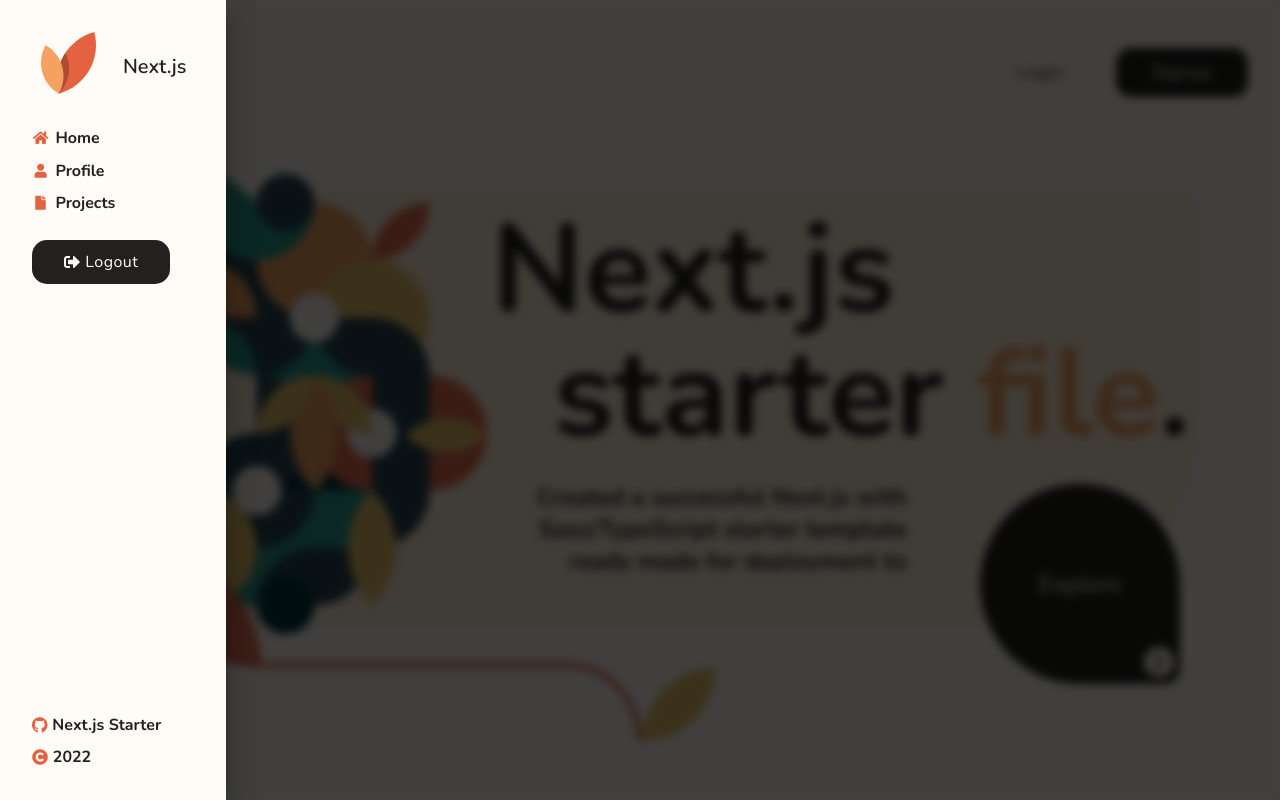
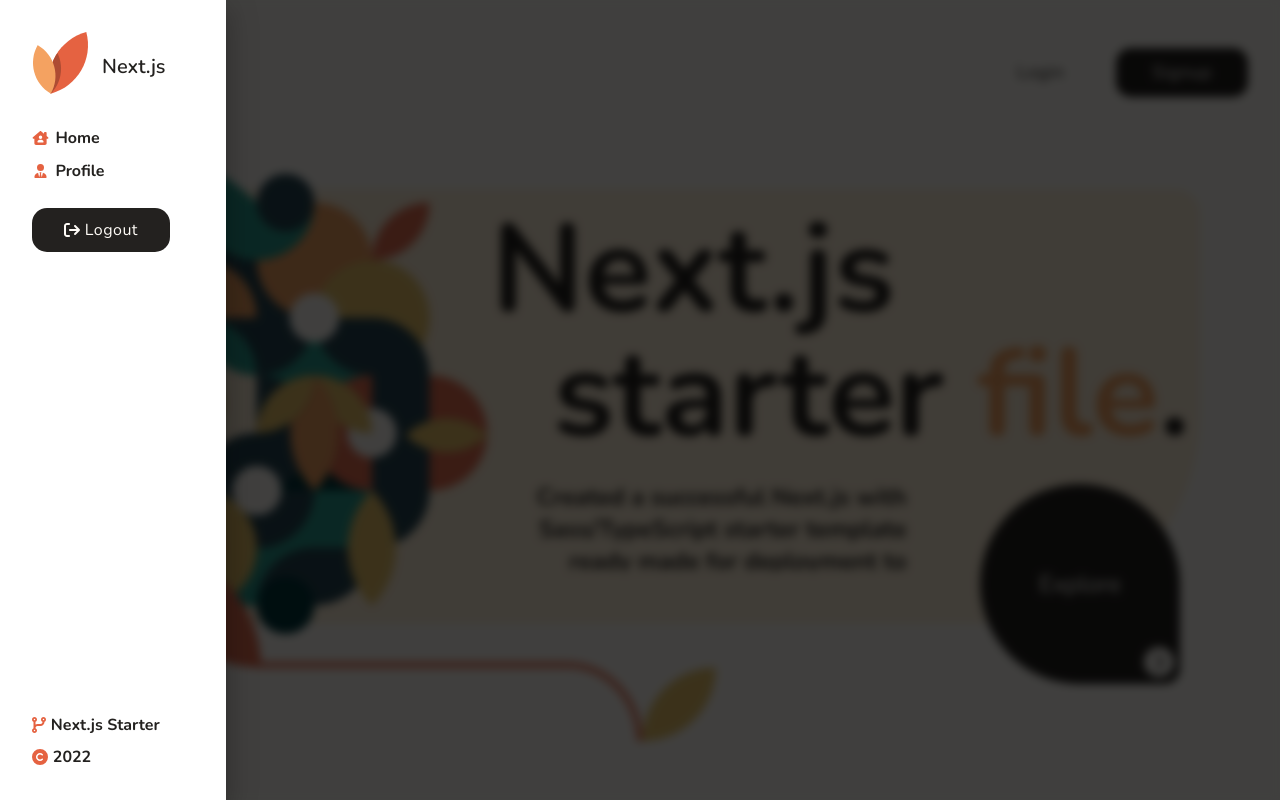
Before and after one commit to designpigofficial/NextJs-TypeScript-Sass-Starter, a Next.js app: page / in a window 1280 px wide. Both pictures are taken after a click on the element 74 px from the left and 507 px from the top of the page. Shown: the top 800 px of the page. Built offline with nearby package versions, Linux system fonts and the light colour scheme.

Commit message:
font awesome and error dev env fix

```diff
--- a/components/explore.tsx
+++ b/components/explore.tsx
@@ -1,4 +1,7 @@
 import { Button } from '@mui/material';
+// Import the FontAwesomeIcon component
+import { faChevronRight } from '@fortawesome/free-solid-svg-icons'
+import { FontAwesomeIcon } from "@fortawesome/react-fontawesome";
 
 export default function Explore() {
     return (
@@ -6,7 +9,7 @@
             <div className="innerExplore">
                 <p>Explore</p>
                 <Button className="arrow lightBtn" title="Explore">
-                    <i className="fas fa-chevron-right"></i>
+                    <FontAwesomeIcon icon={faChevronRight} />
                 </Button>
             </div>
         </div>
--- a/components/mobileMenu.tsx
+++ b/components/mobileMenu.tsx
@@ -1,6 +1,8 @@
 import Link from "next/link";
 import { Button } from "@mui/material";
 import { LazyLoadImage } from "../imports";
+import { faFile, faSignOut, faHouseChimneyUser, faUserTie, faCopyright, faCodeBranch } from '@fortawesome/free-solid-svg-icons'
+import { FontAwesomeIcon } from "@fortawesome/react-fontawesome";
 
 export default function MobileMenu() {
 
@@ -8,30 +10,29 @@
     const year = date.getFullYear();
 
     return (
-        <>
-        <ul className="innerMenu">
+        <div className="menu">
+            <div className="innerMenu">
                 <Link href={`/`}>
                     <a title="Home">
                         <LazyLoadImage effect="blur" src={`/assets/GherkinLogo.svg`} id={`logo`} className="logo" alt={`logo`} width={`100%`} height={`auto`} />
                         Next.js
                     </a>
                 </Link>
-            <li className="navigation-tab firstLink">
+                <div className="navigation-tab firstLink">
                     <Link href={`/`}>
-                    <a className="current active hoverLink" href="./"><i className="fas fa-home"></i> Home</a>
+                        <a className="current active hoverLink" href="./">
+                            <FontAwesomeIcon icon={faHouseChimneyUser} /> Home
+                        </a>
                     </Link>
-            </li>
-            <li className="navigation-tab">
+                </div>
+                <div className="navigation-tab">
                     <Link href={`/profile`}>
-                    <a className="hoverLink" href="./profile" title="Profile"><i className="fas fa-user"></i> Profile</a>
+                        <a className="hoverLink" href="./profile" title="Profile">
+                            <FontAwesomeIcon icon={faUserTie} /> Profile
+                        </a>
                     </Link>
-            </li>
-            <li className="navigation-tab">
-                <a className="hoverLink" target={`_blank`} href="https://github.com/strawhat19/NextJs-TypeScript-Sass-Starter" title="Projects">
-                    <i className="fas fa-file"></i> Projects
-                </a>
-            </li>
-            <li className="navigation-tab">
+                </div>
+                <div className="navigation-tab">
                     <Button
                         className="logoutButton mobileLogout"
                         title="Log Out"
@@ -41,18 +42,20 @@
                             fontWeight: `400`,
                             fontSize: `14px !important`,
                         }}>
-                        <i className="fas fa-sign-out-alt"></i> Logout
+                            <FontAwesomeIcon icon={faSignOut} /> Logout
                     </Button>
-            </li>
-        </ul>
+                </div>
+            </div>
             <div className="menuDash menuFooter">
                 <div className="nameText">
-                <a className="customLink hoverLink" target={`_blank`} href="https://github.com/strawhat19/NextJs-TypeScript-Sass-Starter" title="Next.js Starter"><i className="fab fa-github"></i> Next.js Starter</a>
+                    <a className="customLink hoverLink" target={`_blank`} href="https://github.com/strawhat19/NextJs-TypeScript-Sass-Starter" title="Next.js Starter">
+                        <FontAwesomeIcon icon={faCodeBranch} /> Next.js Starter
+                    </a>
                 </div>
                 <div className="siteText copyright" title="Copyright">
-                <a href="./" className="hoverLink"><i className="fas fa-copyright"></i> {year}</a>
+                    <a href="./" className="hoverLink"><FontAwesomeIcon icon={faCopyright} /> {year}</a>
                 </div>
             </div>
-        </>
+        </div>
     )
 }
--- a/components/topButton.tsx
+++ b/components/topButton.tsx
@@ -1,5 +1,7 @@
 import { Button } from "@mui/material";
 import{useState, useEffect} from "react";
+import { faChevronUp } from '@fortawesome/free-solid-svg-icons'
+import { FontAwesomeIcon } from "@fortawesome/react-fontawesome";
 
 export default function TopButton() {
 
@@ -28,8 +30,8 @@
     }, [])
 
     return (
-        <Button className={show ? `visibleButton iconButton` : `hiddenButton iconButton`} onClick={() => scrollTop()} id="topButton" title="Scroll to top">
-           <i className="fas fa-chevron-up"></i>
+        <Button className={show ? `visibleButton` : `hiddenButton`} onClick={() => scrollTop()} id="topButton" title="Scroll to top">
+           <FontAwesomeIcon className="upArrow" icon={faChevronUp} />
         </Button>
     )
 }
--- a/globals.scss
+++ b/globals.scss
@@ -236,7 +236,7 @@
     div {
       cursor: pointer;
       transition: var(--transition);
-      i {
+      svg {
         &:hover {
           transition: var(--transition);
           color: var(--primary) !important;
@@ -270,7 +270,7 @@
       }
     }
     .search {
-      i {
+      svg {
         font-size: 20px;
         color: var(--font);
       }
@@ -439,6 +439,8 @@
   background: var(--font) !important;
   transition: var(--transition) !important;
   .upArrow {
+    bottom: -3px;
+    position: relative;
     transition: var(--transition) !important;
   }
   &:active {
@@ -589,7 +591,7 @@
           font-weight: 700;
         }
       }
-      i {
+      svg {
         font-size: 0.85em;
       }
     }
@@ -605,16 +607,27 @@
   justify-content: space-between;
 }
 
+.menu {
+  width: 100%;
+  height: 100%;
+  display: flex;
+  align-items: center;
+  flex-direction: column;
+  padding: 1em 1.5em 1em 1em;
+  justify-content: space-between;
+  background: white !important;
   .innerMenu {
-  padding: 1em 2.5em 1em 1em;
     display: flex;
     font-size: 16px;
     grid-gap: 0.65em;
     flex-direction: column;
     align-items: flex-start;
+    // padding: 1em 2.5em 1em 1em;
     animation: fadeIn 1000ms ease-in-out;
     a[title="Home"] {
+      left: -12px;
       grid-gap: 0.1em;
+      position: relative;
       font-size: 20px !important;
       transition: var(--transition);
       &:hover {
@@ -635,11 +648,6 @@
     .firstLink {
       padding-top: 1em;
     }
-  li {
-    padding-left: 1em;
-    padding-right: 1em;
-    list-style: none;
-  }
     a {
       width: 100%;
       font-size: 16px;
@@ -653,7 +661,7 @@
         width: 100%;
         text-align: center;
       }
-    i {
+      svg {
         color: var(--primary);
         font-size: 14px;
         min-width: 17px;
@@ -662,21 +670,22 @@
   }
 
   .menuFooter {
-  padding: 1em 1em 2em 2em;
+    width: 100%;
     display: flex;
     font-size: 16px;
     grid-gap: 0.65em;
     flex-direction: column;
     align-items: flex-start;
-  width: 100%;
+    // padding: 1em 1em 2em 2em;
     animation: fadeIn 1s ease-in-out;
     a {
       font-size: 16px !important;
       color: var(--font);
       font-family: "Nunito";
       font-weight: 700;
-    i {
+      svg {
         color: var(--primary);
+      }
     }
   }
 }
--- a/package.json
+++ b/package.json
@@ -15,6 +15,9 @@
   "dependencies": {
     "@emotion/react": "^11.8.2",
     "@emotion/styled": "^11.8.1",
+    "@fortawesome/fontawesome-svg-core": "^6.1.1",
+    "@fortawesome/free-solid-svg-icons": "^6.1.1",
+    "@fortawesome/react-fontawesome": "^0.1.18",
     "@ionic/react": "^6.0.14",
     "@mui/material": "^5.5.3",
     "next": "12.1.4",
--- a/pages/_app.tsx
+++ b/pages/_app.tsx
@@ -1,5 +1,8 @@
 import '../globals.scss';
 import * as React from "react";
 import type { AppProps } from 'next/app';
+import "@fortawesome/fontawesome-svg-core/styles.css"; // import Font Awesome CSS
+import { config } from "@fortawesome/fontawesome-svg-core";
+config.autoAddCss = false; // Tell Font Awesome to skip adding the CSS automatically since it's being imported above
 const MyApp: React.FC<any> = ({ Component, pageProps }: AppProps) => <Component {...pageProps} />;
 export default MyApp
--- a/pages/index.tsx
+++ b/pages/index.tsx
@@ -42,10 +42,6 @@
         <title>Next.js Starter | Rakib Ahmed</title>
         <meta name="description" content="Generated by create next app" />
         <link rel="icon" href="/assets/GherkinLogo.svg" />
-        <link
-          rel="stylesheet"
-          href="https://cdnjs.cloudflare.com/ajax/libs/font-awesome/5.14.0/css/all.css"
-        />
       </Head>
       <Header />
       <TopButton />
```
Also changed, not shown: public/assets/nextjs-typescript-sass-starter3.png, 1 other file (tests, documents, lock files or other folders). Lines whose indentation alone changed are shown as unchanged.
